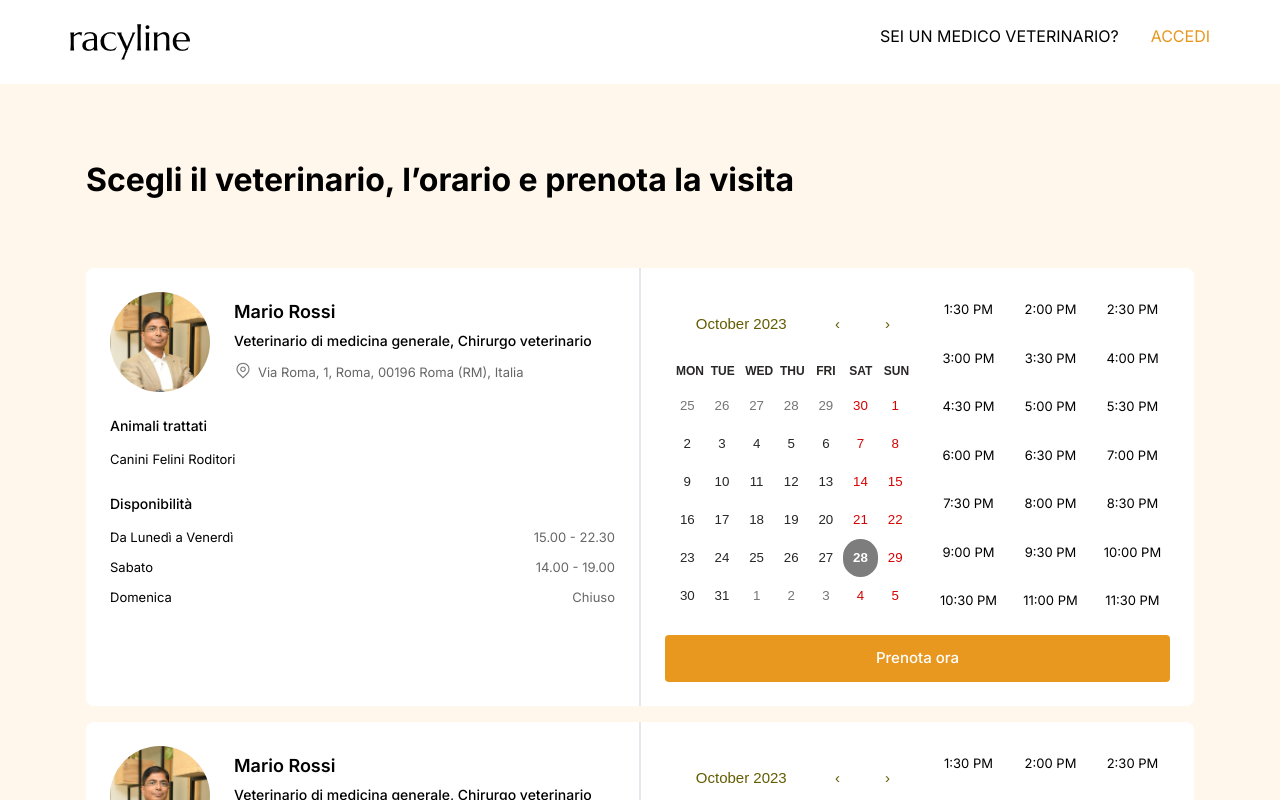
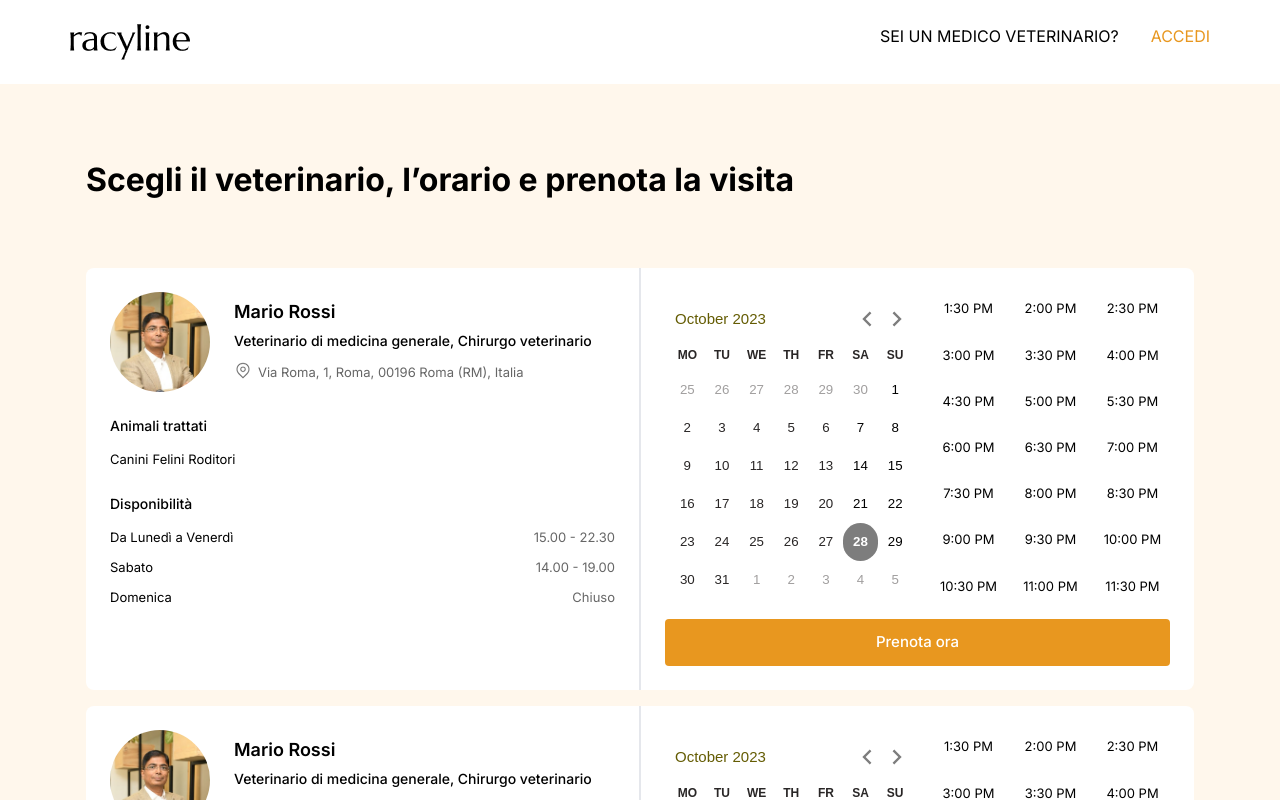
Before and after one commit to mahmudulhaquequdrati/racyline-frontend, a React (Vite) app: page /vet-lists in a window 1280 px wide. Shown: the top 800 px of the page. Built offline with nearby package versions, Linux system fonts and the light colour scheme.

Commit message:
updated vet list calender

```diff
--- a/src/index.css
+++ b/src/index.css
@@ -139,6 +139,7 @@ input[type="checkbox"] {
 
 .react-calendar__tile {
   border-radius: 50px;
+  font-weight: 500;
 }
 
 .react-calendar__tile--now {
@@ -156,17 +157,42 @@ input[type="checkbox"] {
   font-family: Arial, Helvetica, sans-serif;
   line-height: 1.12em;
 }
+
+.react-calendar__navigation__label {
+  color: #7d7d7d;
+  font-weight: 500;
+  order: 0;
+  display: flex;
+  align-items: center;
+  padding-left: 5px;
+}
+
+.react-calendar__navigation__next-button {
+  order: 2;
+}
+.react-calendar__navigation__prev-button {
+  order: 1;
+}
+
+.react-calendar__navigation {
+  margin-bottom: 0;
+}
+
 .react-calendar__navigation button {
   color: #645c03;
   min-width: 50px;
   font-size: 15px;
   background: none;
-  margin-top: 10px;
 }
+.react-calendar__navigation__arrow {
+  min-width: 30px !important;
+}
+
 .react-calendar__navigation button:enabled:hover,
 .react-calendar__navigation button:enabled:focus {
-  background-color: #f8f8fa;
+  background-color: #fff;
 }
+
 .react-calendar__navigation button[disabled] {
   background-color: #f0f0f0;
 }
@@ -186,38 +212,41 @@ abbr[title] {
   background: #7d7d7d;
   border-radius: 50px;
   font-weight: bold;
-  color: #645c03;
+  color: white !important;
 }
 .react-calendar__tile--now:enabled:hover,
 .react-calendar__tile--now:enabled:focus {
-  color: white;
+  color: white !important;
   background: #7d7d7d;
   border-radius: 50px;
   font-weight: bold;
 }
 .react-calendar__tile--hasActive:enabled:hover,
 .react-calendar__tile--hasActive:enabled:focus {
-  color: white;
+  color: white !important;
   background: #f8f8fa;
 }
 .react-calendar__tile--active {
   background: #7d7d7d;
   border-radius: 50px;
   font-weight: bold;
-  color: white;
+  color: white !important;
 }
+
 .react-calendar__tile--active:enabled:hover,
 .react-calendar__tile--active:enabled:focus {
   background: #7d7d7d;
-  color: white;
+  color: white !important;
 }
 .react-calendar--selectRange .react-calendar__tile--hover {
   background-color: #f8f8fa;
+  color: white !important;
 }
 .react-calendar__tile--range {
   background: #f8f8fa;
   color: #ffffff;
   border-radius: 50px;
+  flex: 0 0 15.2857%;
 }
 .react-calendar__tile--rangeStart {
   border-radius: 50px;
@@ -231,17 +260,16 @@ abbr[title] {
 }
 
 .react-calendar__navigation {
-  display: flex;
-  padding: 0;
+  display: flex !important;
+  justify-content: space-between !important;
 }
 
-.react-calendar__navigation__label {
-  order: 0;
+.react-calendar__month-view__days__day--weekend {
+  color: #000000;
 }
 
-.react-calendar__navigation__next-button {
-  order: 2;
+.react-calendar__month-view__days__day--neighboringMonth {
+  color: #a19f9f;
 }
-.react-calendar__navigation__prev-button {
-  order: 1;
-}
+
+/* react-calendar__tile react-calendar__month-view__days__day react-calendar__month-view__days__day--neighboringMonth */
--- a/src/pagers/vetLists/Calender.jsx
+++ b/src/pagers/vetLists/Calender.jsx
@@ -1,13 +1,42 @@
+import moment from "moment/moment";
 import { useState } from "react";
 import Calendar from "react-calendar";
 import "react-calendar/dist/Calendar.css";
 
-export default function Calender() {
+const NextIcon = () => {
+  return (
+    <svg
+      stroke="currentColor"
+      fill="#7D7D7D"
+      stroke-width="0"
+      viewBox="0 0 24 24"
+      height="28"
+      width="28"
+      xmlns="http://www.w3.org/2000/svg"
+    >
+      <path d="M13.1714 12.0007L8.22168 7.05093L9.63589 5.63672L15.9999 12.0007L9.63589 18.3646L8.22168 16.9504L13.1714 12.0007Z"></path>
+    </svg>
+  );
+};
+
+const PrevIcon = () => {
+  return (
+    <svg
+      stroke="currentColor"
+      fill="#7D7D7D"
+      stroke-width="0"
+      viewBox="0 0 24 24"
+      height="28"
+      width="28"
+      xmlns="http://www.w3.org/2000/svg"
+    >
+      <path d="M10.8284 12.0007L15.7782 16.9504L14.364 18.3646L8 12.0007L14.364 5.63672L15.7782 7.05093L10.8284 12.0007Z"></path>
+    </svg>
+  );
+};
+
+export default function VetCalender() {
   const [value, onChange] = useState(new Date());
-
-  const formatDate = ({ date, sd }) => {
-    console.log(date, sd);
-  };
 
   return (
     <div>
@@ -17,6 +46,9 @@ export default function Calender() {
         className={"customizeCalender"}
         prev2Label={null}
         next2Label={null}
+        nextLabel={<NextIcon />}
+        prevLabel={<PrevIcon />}
+        formatShortWeekday={(locale, date) => moment(date).format("dd")}
       />
     </div>
   );
--- a/src/pagers/vetLists/VetList.jsx
+++ b/src/pagers/vetLists/VetList.jsx
@@ -1,7 +1,7 @@
 import React from "react";
 import { Link } from "react-router-dom";
 import vetUser from "../../../public/vetListImage/vetUser.jpeg";
-import Calender from "./Calender";
+import VetCalender from "./Calender";
 
 const VetList = ({ vetInfo }) => {
   const { name, image, company, location, treatmentAnimals, availability } =
@@ -102,7 +102,7 @@ const VetList = ({ vetInfo }) => {
       <div className="w-full md:w-1/2 p-6 border-l-[0.5px] border-[#E5E7EC]">
         <div className="flex flex-col sm:flex-row gap-4 mb-4">
           <div className="w-full sm:w-1/2">
-            <Calender />
+            <VetCalender />
           </div>
           <div className="w-full sm:w-1/2 flex flex-wrap gap-3">
             {time?.map((t, index) => (
```
